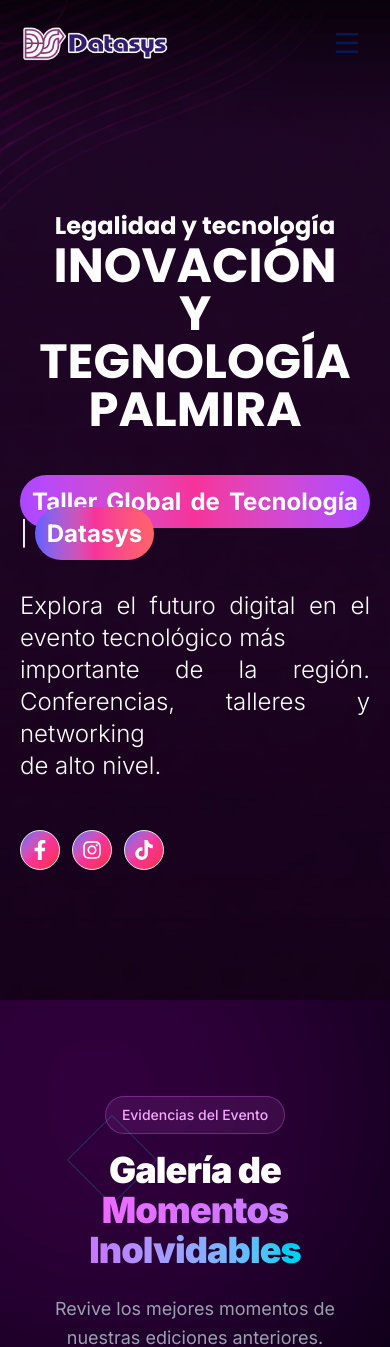
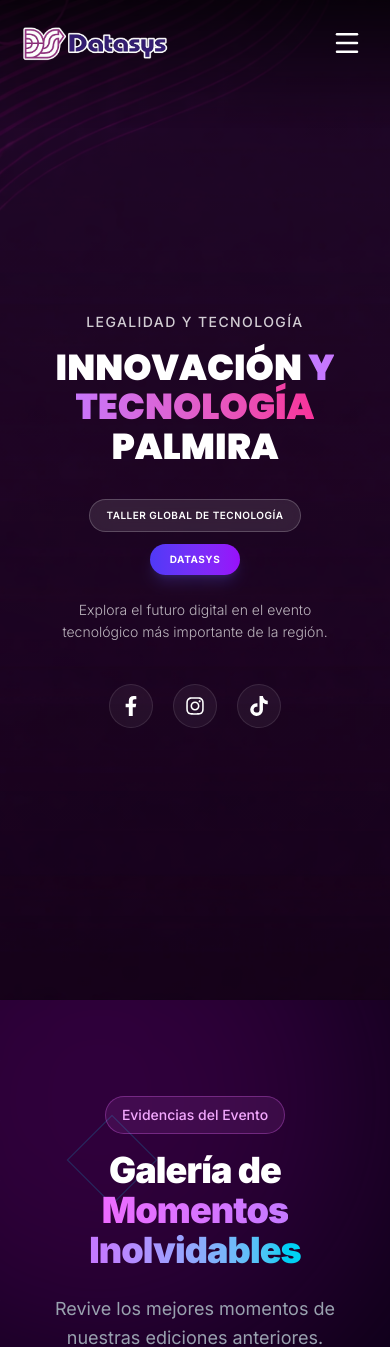
Before and after one commit to Johann01H/technology-event, a Next.js app: page /landing/home in a window 390 px wide. Shown: the top 1347 px of the page. Built offline with nearby package versions, Linux system fonts and the light colour scheme.

Commit message:
Uploading changes mobile responsive :)

```diff
--- a/app/landing/components/CustomBanner.tsx
+++ b/app/landing/components/CustomBanner.tsx
@@ -1,44 +1,67 @@
-import {  FaFacebookF, FaInstagram, FaTiktok } from "react-icons/fa"
-
+import { FaFacebookF, FaInstagram, FaTiktok } from "react-icons/fa"
 
 export const CustomBanner = () => {
-return (
-<div className="flex flex-col items-center md:items-start md:ml-20 lg:ml-40 lg:mt-0 pt-20 md:mt-35 ">
-    <h1 className="text-white text-2xl md:text-4xl font-bold font-poppins text-center md:text-left ">
+  const socials = [
+    { icon: <FaFacebookF />, href: "https://www.facebook.com/profile.php?id=61576997952712" },
+    { icon: <FaInstagram />, href: "https://www.instagram.com/datasyspal/" },
+    { icon: <FaTiktok />, href: "https://www.tiktok.com/@datasyspal" },
+  ]
+
+  return (
+    <div className="flex flex-col items-center md:items-start px-6 md:px-0 md:ml-20 lg:ml-40 pt-10 md:pt-32">
+
+      {/* Título pequeño superior */}
+      <h2 className="text-white text-sm md:text-2xl font-medium tracking-widest uppercase opacity-80 text-center md:text-left">
         Legalidad y tecnología
-    </h1>
+      </h2>
 
-    <br className="hidden md:block" />
+      {/* Título Principal: Ajustado el tamaño para mobile (text-4xl) y corregido typo */}
+      <h1 className="text-white text-4xl sm:text-5xl md:text-7xl lg:text-8xl font-black font-poppins uppercase text-center md:text-left leading-[1.1] mt-4">
+        Innovación <br className="hidden md:block" />
+        <span className="text-transparent bg-clip-text bg-gradient-to-r from-purple-400 to-pink-500">y Tecnología</span> <br />
+        Palmira
+      </h1>
 
-    <h1 className="text-white text-5xl md:text-8xl font-bold font-poppins uppercase  text-center md:text-left">
-        Inovación <br /> y tegnología <br /> Palmira<br />
-    </h1>
+      <div className="mt-8 text-center md:text-left w-full max-w-md md:max-w-2xl">
 
-    <div className="mt-8 md:mt-5 text-center md:text-left space-y-2">
-        <p className="text-white text-2xl  text-justify mt-5">
-            <span className="bg-linear-to-r from-purple-500 via-pink-500 to-purple-500 p-3 rounded-full font-bold  "> Taller Global de Tecnología</span> | <a
-                href="https://chaconingenieria.com/datasys/" target="_blank"
-                className="bg-linear-to-r from-indigo-500 via-pink-500 to-red-400 p-3 rounded-full font-bold">Datasys</a>
+        {/* Contenedor de Badges: Cambiado a flex-wrap para que no se encimen */}
+        <div className="flex flex-wrap justify-center md:justify-start items-center gap-3">
+          <span className="bg-white/10 border border-white/20 backdrop-blur-md px-4 py-2 rounded-full font-semibold text-white text-[10px] md:text-sm uppercase tracking-wider">
+            Taller Global de Tecnología
+          </span>
+
+          <a
+            href="https://chaconingenieria.com/datasys/"
+            target="_blank"
+            rel="noopener noreferrer"
+            className="bg-gradient-to-r from-indigo-600 to-purple-600 px-5 py-2 rounded-full font-bold text-white text-[10px] md:text-sm uppercase tracking-wider hover:scale-105 transition-transform shadow-lg shadow-indigo-500/20"
+          >
+            Datasys
+          </a>
+        </div>
+
+        {/* Descripción: Reducido el padding lateral en mobile */}
+        <p className="text-white/70 text-sm md:text-lg font-light mt-6 md:mt-10 leading-relaxed px-2 md:px-0">
+          Explora el futuro digital en el evento tecnológico más importante de la región.
+          <span className="hidden sm:inline"> Conferencias, talleres y networking de alto nivel.</span>
         </p>
-        <p className="text-white text-2xl font-light text-justify mt-10 ">
-            Explora el futuro digital en el evento tecnológico más <br /> importante de la región. Conferencias, talleres y networking <br /> de alto nivel.
-        </p>
-        <div className="flex items-center gap-3 mt-12">
-            {[
-            { icon:
-            <FaFacebookF className="text-white" />, href: "https://www.facebook.com/profile.php?id=61576997952712" },
-            { icon:
-            <FaInstagram className="text-white" />, href: "https://www.instagram.com/datasyspal/" },
-            { icon:
-            <FaTiktok className="text-white" />, href: "https://www.tiktok.com/@datasyspal" },
-            ].map((social, index) => (
-            <a key={index} href={social.href} target="_blank"
-                className="flex h-10 w-10 bg-linear-to-br from-indigo-500 via-pink-500 to-red-500  items-center justify-center rounded-full border border-border bg-background/50 backdrop-blur-sm hover:border-primary/50 hover:text-primary transition-all shadow-sm">
-                <span className="text-xl">{social.icon}</span>
+
+        {/* Redes Sociales */}
+        <div className="flex items-center justify-center md:justify-start gap-5 mt-10">
+          {socials.map((social, index) => (
+            <a
+              key={index}
+              href={social.href}
+              target="_blank"
+              rel="noopener noreferrer"
+              className="flex h-11 w-11 items-center justify-center rounded-full bg-white/5 border border-white/10 text-white text-xl hover:bg-white hover:text-black transition-all duration-300"
+            >
+              {social.icon}
             </a>
-            ))}
+          ))}
         </div>
+
+      </div>
     </div>
-</div>
-)
+  )
 }
--- a/app/landing/components/CustomHeader.tsx
+++ b/app/landing/components/CustomHeader.tsx
@@ -53,7 +53,7 @@
                 <div className="md:hidden">
                     <button
                         onClick={() => setIsOpen(!isOpen)}
-                        className="text-[#041A57] focus:outline-none p-2"
+                        className="text-white focus:outline-none p-2"
                     >
                         {isOpen ? <X size={30} /> : <Menu size={30} />}
                     </button>
```
Also changed, not shown: 1 other file (tests, documents, lock files or other folders).
